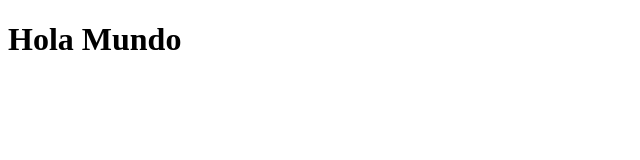
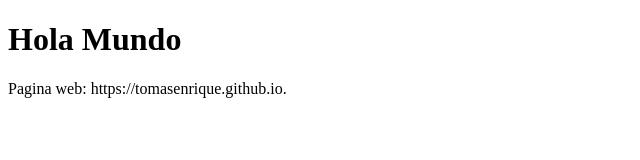
Before and after one commit to tomasenrique/tomasenrique.github.io, a plain HTML site: page index.html in a window 1280 px wide. Shown: the whole page, without its empty margins (0-640 px from the left). Drawn offline with Linux system fonts and the light colour scheme.

Commit message:
Page web

```diff
--- a/index.html
+++ b/index.html
@@ -8,5 +8,7 @@
 <body>
     <h1>Hola Mundo</h1>
 
+    <p>Pagina web: https://tomasenrique.github.io.</p>
+
 </body>
 </html>
```
